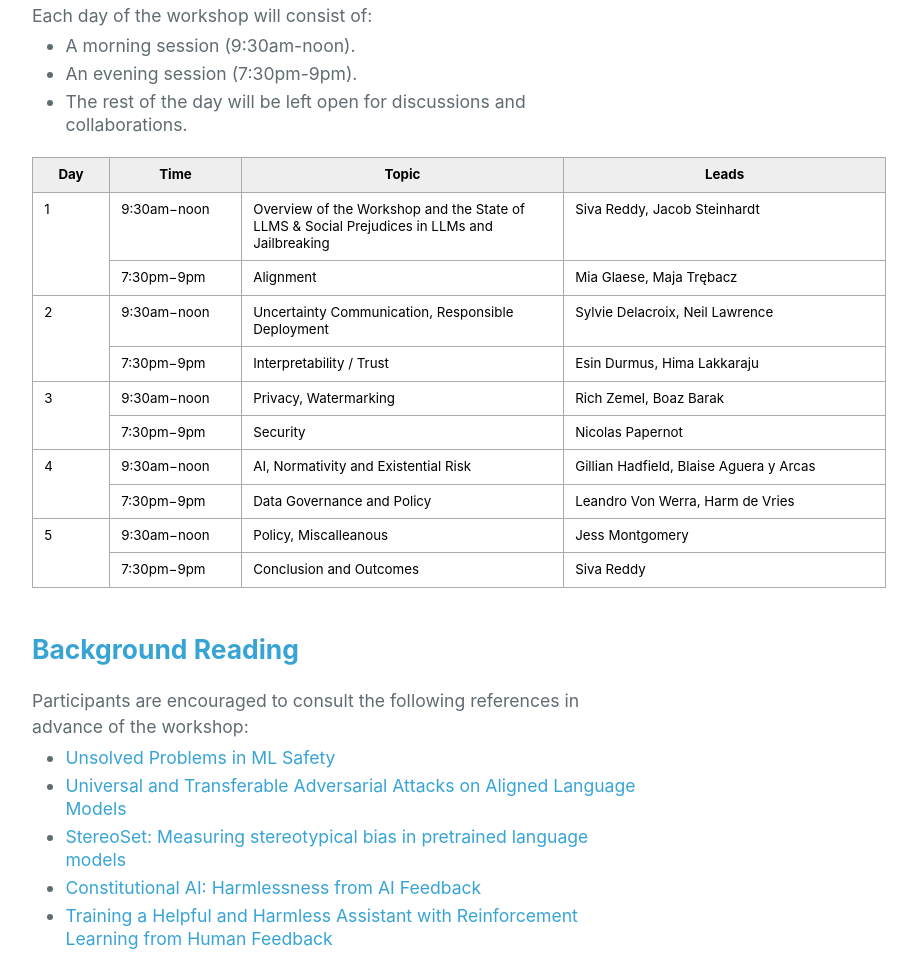
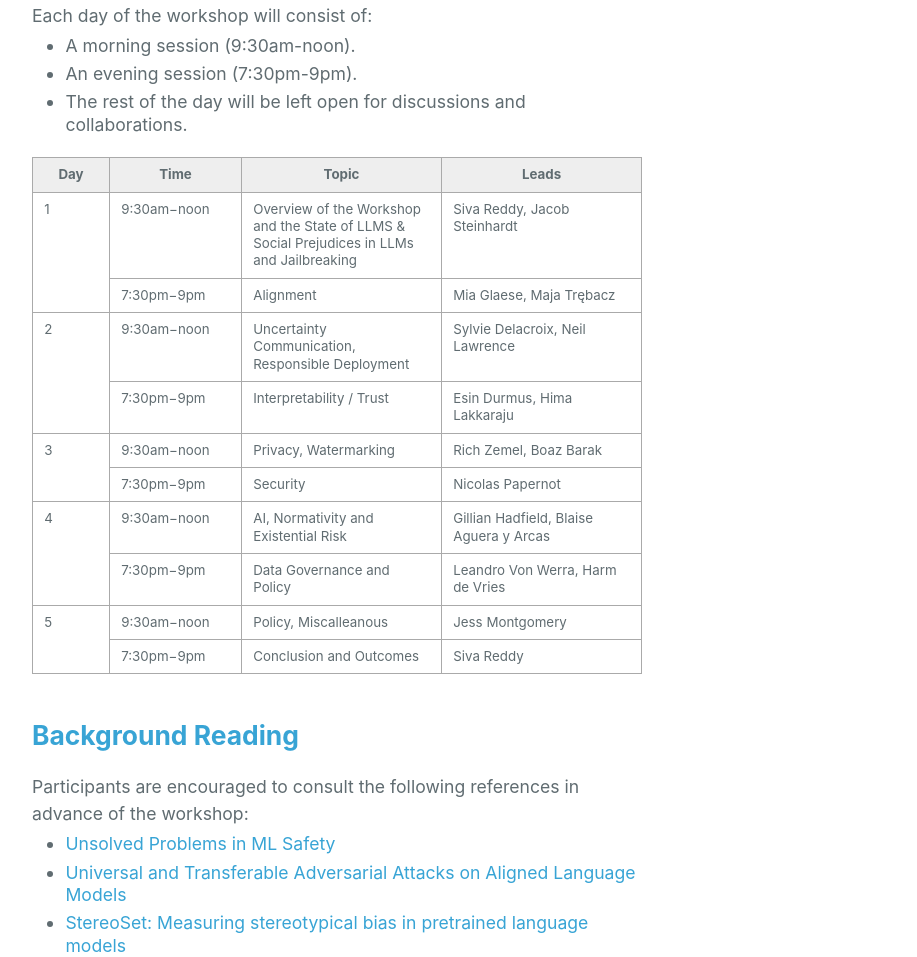
Before and after one commit to McGill-NLP/barbados-workshop-2024, a plain HTML site: page index.html in a window 1280 px wide. Shown: the part 1290-2247 px from the top of the page, without its empty margins (304-1221 px from the left). Drawn offline with Linux system fonts and the light colour scheme.

Commit message:
Update index.html

```diff
--- a/index.html
+++ b/index.html
@@ -45,8 +45,8 @@
                 <li>An evening session (7:30pm-9pm).</li>
                 <li>The rest of the day will be left open for discussions and collaborations.</li>
             </ul>
-            <google-sheets-html-origin style="color: rgb(0, 0, 0);">
-                <table xmlns="http://www.w3.org/1999/xhtml" cellspacing="0" cellpadding="0" dir="ltr" border="1" data-sheets-root="1" style="table-layout: fixed; font-size: 10pt; font-family: Arial; width: 0px; border-collapse: collapse; border: none;">
+            <google-sheets-html-origin>
+                <table xmlns="http://www.w3.org/1999/xhtml" cellspacing="0" cellpadding="0" dir="ltr" border="1" data-sheets-root="1" style="table-layout: fixed; font-size: 10pt; width: 0px; border-collapse: collapse; border: none;">
 <thead>
 <tr>
 <th>Day</th>
@@ -58,8 +58,8 @@
 <colgroup>
 <col width="77" />
 <col width="132" />
-<col width="322" />
-<col width="322" />
+<col width="200" />
+<col width="200" />
 </colgroup>
 <tbody>
 <tr>
```
